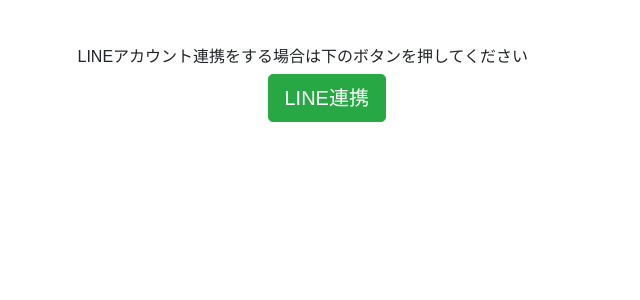
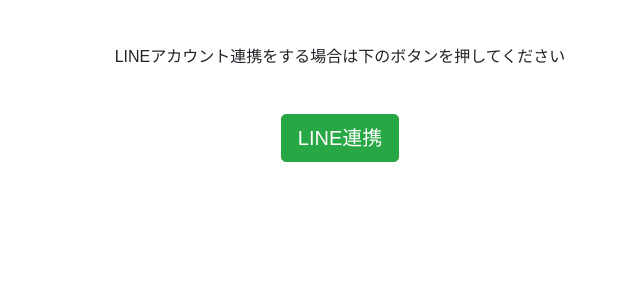
Before and after one commit to taku-y-9308/ShiftManagementApp, a Django app: page /line/ in a window 1280 px wide. Shown: the part 53-353 px from the top of the page, without its empty margins (300-940 px from the left). Run offline with Django 3.2, Linux system fonts and the light colour scheme; the visitor is signed in with stand-in values (Sample User, id 1); some libraries are stand-ins or nearby versions.

Commit message:
LINE連携ボタンを位置を修正

```diff
--- a/templates/ShiftManagementApp/line.html
+++ b/templates/ShiftManagementApp/line.html
@@ -10,11 +10,6 @@ LINE連携
 {%endblock%}
 
 {% block contents%}
-<div class="d-grid gap-2 col-6 mx-auto" >
-    <h6 class>LINEアカウント連携をする場合は下のボタンを押してください</h4>
-        <div class="mx-auto col-4">
-            <button type="button" class="btn btn-success btn-lg" onclick="location.href='https://line.me/R/ti/p/%40012ztsml'">LINE連携</button>
-        </div>
-
-</div>
+<h6 class="text-center">LINEアカウント連携をする場合は下のボタンを押してください</h4>
+<button type="button" class="btn btn-success btn-lg mt-5 d-block mx-auto" onclick="location.href='https://line.me/R/ti/p/%40012ztsml'">LINE連携</button>
 {% endblock %}
```
